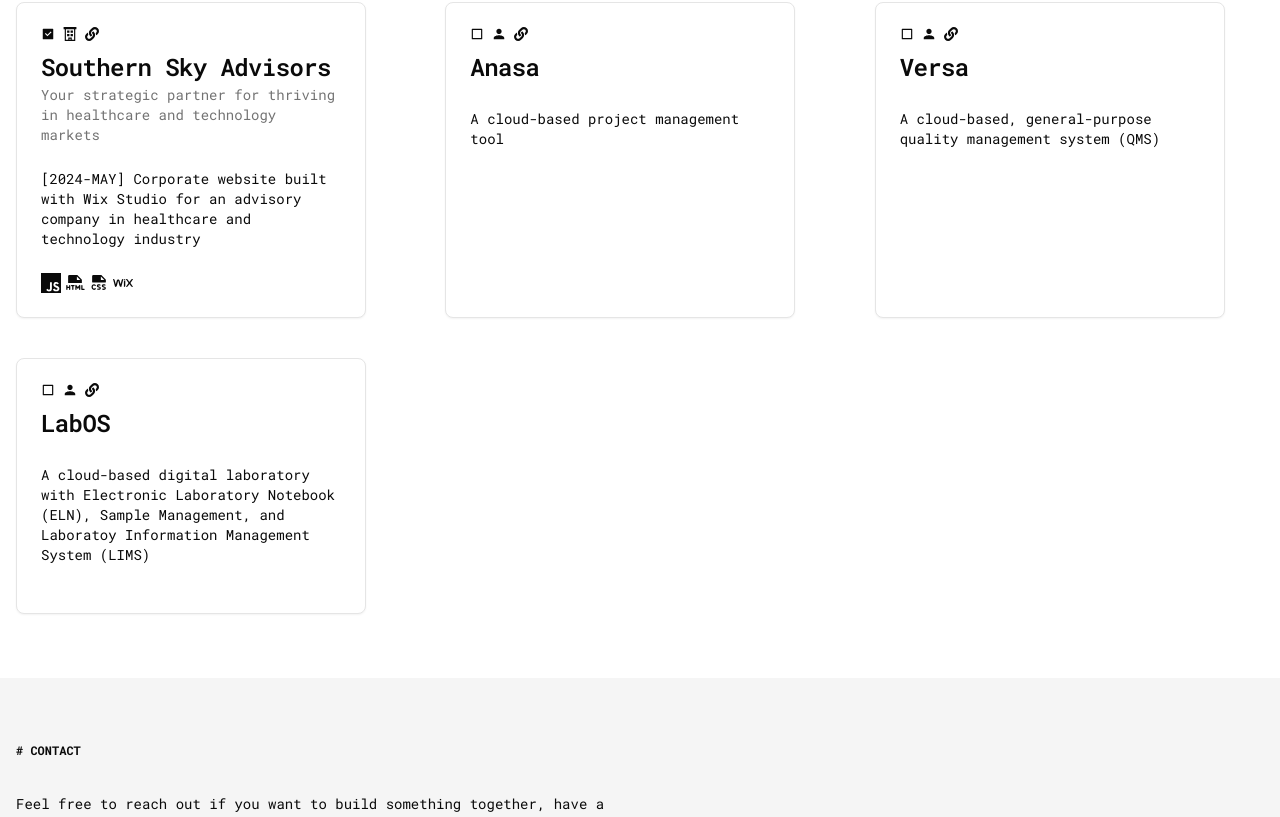
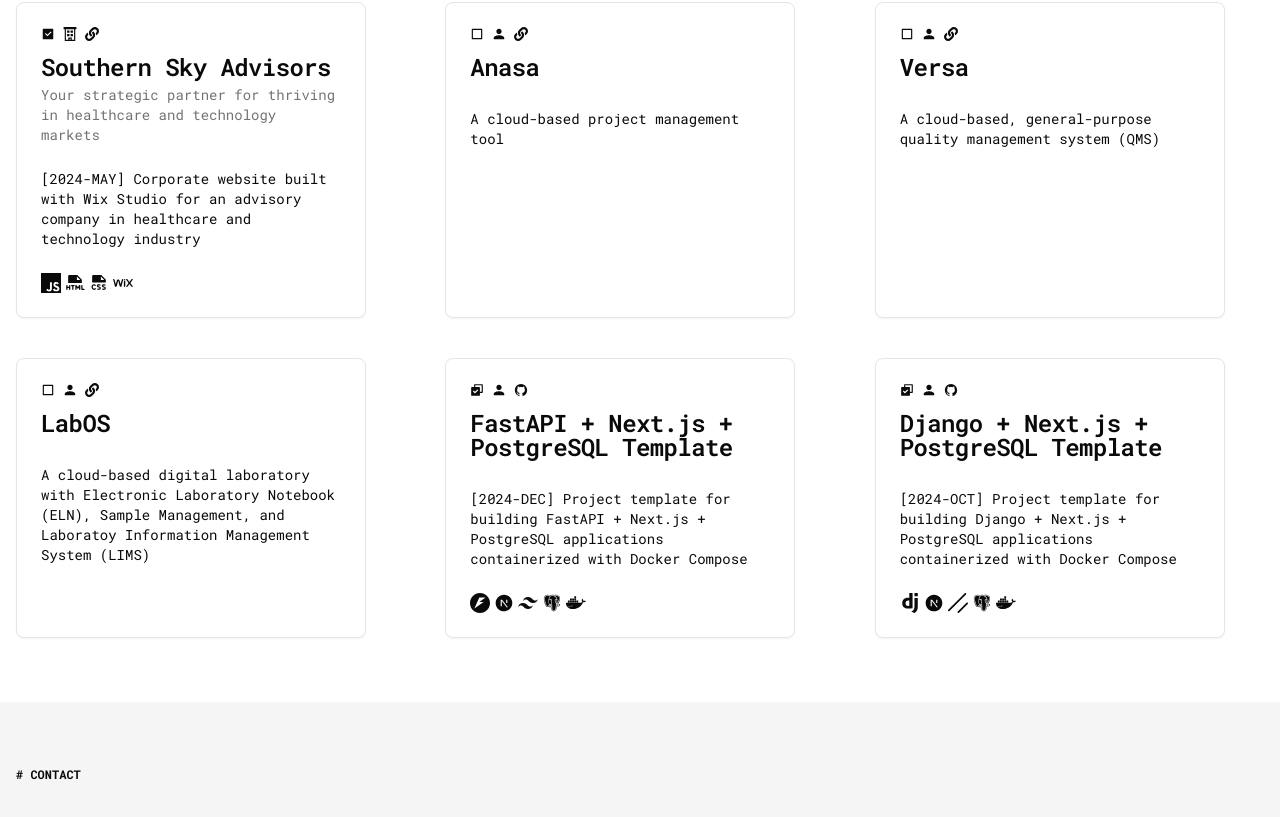
Before and after one commit to nynvr/nynvr.io, a Next.js app in the folder apps/web/: page /components/home in a window 1280 px wide. Shown: the part 1168-1985 px from the top of the page. Built offline with nearby package versions, Linux system fonts and the light colour scheme.

Commit message:
update project list; remove cursor on profile;

```diff
--- a/apps/web/src/app/components/home/profile.tsx
+++ b/apps/web/src/app/components/home/profile.tsx
@@ -6,7 +6,6 @@ import Image from "next/image"
 import { FaReact, FaPython, FaAws, FaDocker } from "react-icons/fa"
 import { RiTailwindCssFill, RiNextjsFill   } from "react-icons/ri"
 import { SiJavascript, SiShadcnui, SiDjango } from "react-icons/si"
-import { BsCursorFill } from "react-icons/bs"
 
 // components
 import { Button } from "@/app/components/ui/button"
@@ -107,10 +106,6 @@ export default function HomeProfile() {
                             <TooltipWrapper content="Docker">
                                 <FaDocker className="text-3xl cursor-pointer" />
                             </TooltipWrapper>
-
-                            <TooltipWrapper content="Cursor">
-                                <BsCursorFill className="text-3xl cursor-pointer" />
-                            </TooltipWrapper>
                         </div>
                     </div>
                 </div>
--- a/apps/web/src/app/components/home/projects.tsx
+++ b/apps/web/src/app/components/home/projects.tsx
@@ -5,11 +5,11 @@ import Link from "next/link"
 import { IconType } from "react-icons"
 import { IoMdPerson, IoLogoGithub } from "react-icons/io"
 import { FaLink, FaWix } from "react-icons/fa"
-import { GrOrganization } from "react-icons/gr"
+import { GrOrganization, GrDocker } from "react-icons/gr"
 import { PiFileHtmlFill, PiFileCssFill } from "react-icons/pi"
 import { RiNextjsFill, RiTailwindCssFill, RiCheckboxBlankLine, RiAddBoxFill, RiCheckboxFill, RiCheckboxMultipleFill } from "react-icons/ri"
-import { SiShadcnui, SiAwsamplify, SiJavascript } from "react-icons/si"
-import { BsCursorFill } from "react-icons/bs"
+import { SiFastapi, SiShadcnui, SiAwsamplify, SiJavascript, SiDjango } from "react-icons/si"
+import { BiLogoPostgresql } from "react-icons/bi";
 
 // components
 import { Card, CardContent, CardDescription, CardFooter, CardHeader, CardTitle } from "@/app/components/ui/card"
@@ -103,8 +103,7 @@ export default function HomeProjects() {
                                     { icon: RiNextjsFill, name: "Next.js" },
                                     { icon: RiTailwindCssFill, name: "Tailwind CSS" },
                                     { icon: SiShadcnui, name: "Shadcn UI" },
-                                    { icon: SiAwsamplify, name: "AWS Amplify" },
-                                    { icon: BsCursorFill, name: "Cursor" }
+                                    { icon: SiAwsamplify, name: "AWS Amplify" }
                                 ]}
                             />
                         </CardFooter>
@@ -253,6 +252,74 @@ export default function HomeProjects() {
                         </CardContent>
                         <CardFooter className="text-xl"></CardFooter>
                     </Card>
+
+                    <Card className="w-[350px]">
+                        <CardHeader>
+                            <div className="flex justify-start gap-2 text-sm content-center pb-2">
+                                <RiCheckboxMultipleFill />
+                                <IoMdPerson />
+                                <Link className="flex items-center"
+                                    target="_blank"
+                                    href="https://github.com/nynvr/fastapi-nextjs-postgresql-template">
+                                    <IoLogoGithub />
+                                </Link>
+                            </div>
+                            <CardTitle>
+                                <Link className="flex items-center"
+                                    target="_blank"
+                                    href="https://nynvr.io/">
+                                    FastAPI + Next.js + PostgreSQL Template
+                                </Link>
+                            </CardTitle>
+                            <CardDescription></CardDescription>
+                        </CardHeader>
+                        <CardContent>[2024-DEC] Project template for building FastAPI + Next.js + PostgreSQL applications containerized with Docker Compose</CardContent>
+                        <CardFooter className="text-xl">
+                            <TechStackItemC
+                                items={[
+                                    { icon: SiFastapi, name: "FastAPI" },
+                                    { icon: RiNextjsFill, name: "Next.js" },
+                                    { icon: RiTailwindCssFill, name: "Tailwind CSS" },
+                                    { icon: BiLogoPostgresql, name: "PostgreSQL" },
+                                    { icon: GrDocker, name: "Docker" }
+                                ]}
+                            />
+                        </CardFooter>
+                    </Card>
+
+                    <Card className="w-[350px]">
+                        <CardHeader>
+                            <div className="flex justify-start gap-2 text-sm content-center pb-2">
+                                <RiCheckboxMultipleFill />
+                                <IoMdPerson />
+                                <Link className="flex items-center"
+                                    target="_blank"
+                                    href="https://github.com/nynvr/django-nextjs-postgresql-template">
+                                    <IoLogoGithub />
+                                </Link>
+                            </div>
+                            <CardTitle>
+                                <Link className="flex items-center"
+                                    target="_blank"
+                                    href="https://nynvr.io/">
+                                    Django + Next.js + PostgreSQL Template
+                                </Link>
+                            </CardTitle>
+                            <CardDescription></CardDescription>
+                        </CardHeader>
+                        <CardContent>[2024-OCT] Project template for building Django + Next.js + PostgreSQL applications containerized with Docker Compose</CardContent>
+                        <CardFooter className="text-xl">
+                            <TechStackItemC
+                                items={[
+                                    { icon: SiDjango, name: "Django" },
+                                    { icon: RiNextjsFill, name: "Next.js" },
+                                    { icon: SiShadcnui, name: "Shadcn UI" },
+                                    { icon: BiLogoPostgresql, name: "PostgreSQL" },
+                                    { icon: GrDocker, name: "Docker" }
+                                ]}
+                            />
+                        </CardFooter>
+                    </Card>
                 </div>
             </div>
         </div>
```
